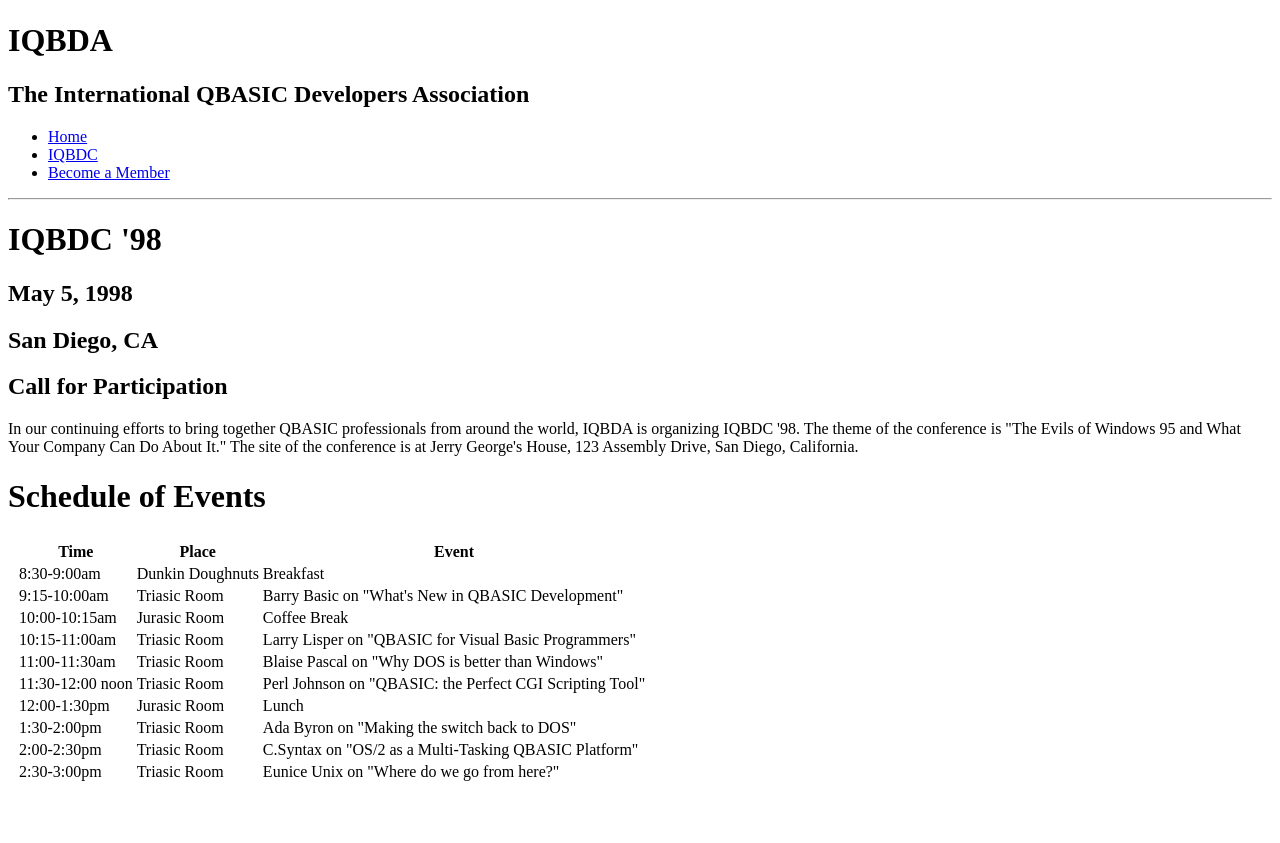
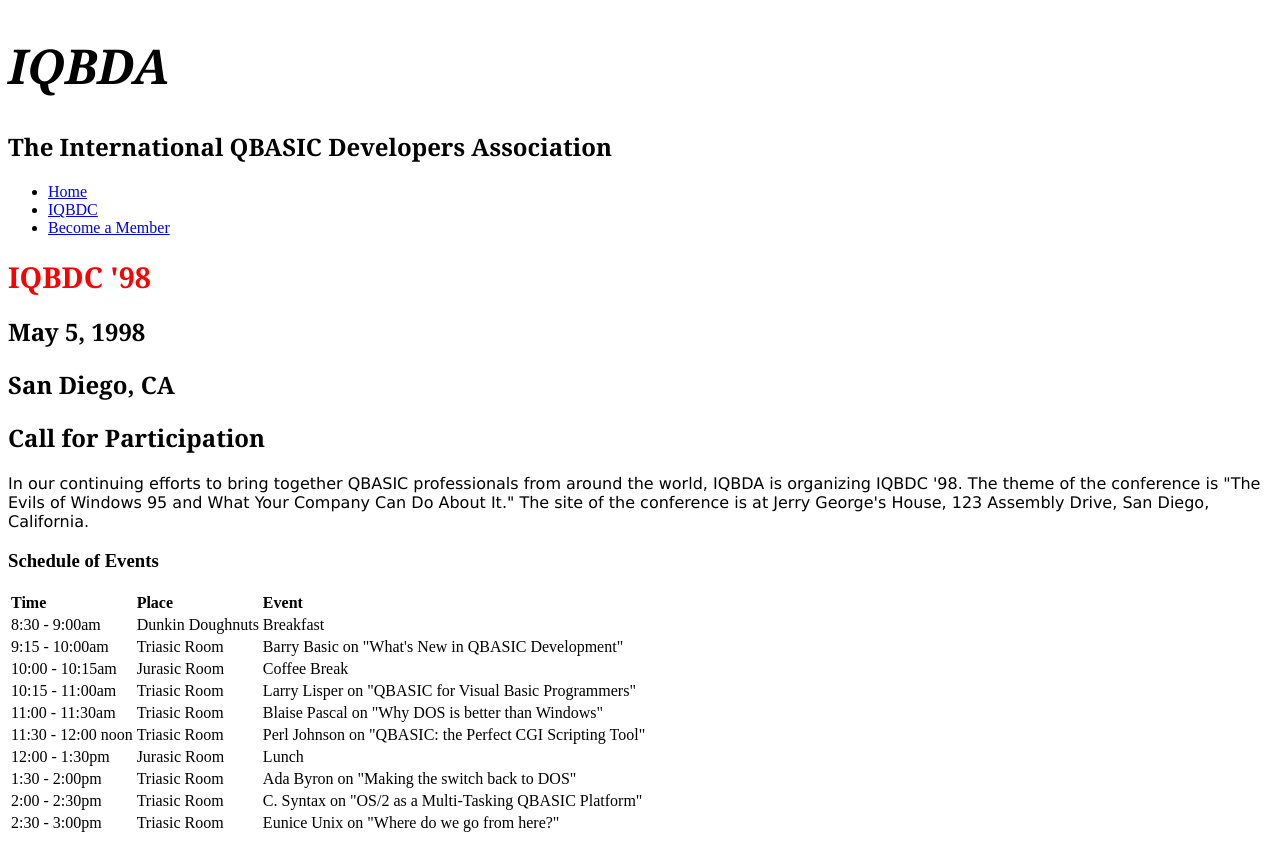
Before and after one commit to bmalen16/igbda, a plain HTML site: page iqbdc.html in a window 1280 px wide. Shown: the part 71-914 px from the top of the page. Before the commit the page ends 863 px from the top, so only its background shows below. Drawn offline with Linux system fonts and the light colour scheme.

Commit message:
Completed Part 4

```diff
--- /dev/null
+++ b/base.css
@@ -0,0 +1,5 @@
+#page-header h1 {font-family: "Georgia", "Times", serif;font-style: italic;font-size: 3em;}
+#page-header h2 {font-weight: bolder;font-size: 1.5em;}
+#page-title h1 {font-family: "Georgia", "Times", serif;font-weight: bold;font-size: 1.8em;}
+h2 {font-family: "Georgia", "Times", serif;font-weight: bolder;font-size: 1.5em;}
+p {font-family: Verdana, Helvetica, Arial, sans-serif;font-weight: normal;font-size: 1em;}
--- a/iqbdc.html
+++ b/iqbdc.html
@@ -2,20 +2,21 @@
 <html>
   <head>
     <meta charset="utf-8">
-    <title>IQBDA</title>
+    <title>IQBDC '98</title>
     <link rel="stylesheet" type="text/css" href="base.css" media="screen" />
   </head>
+  <style>
+  th {text-align: left;}
+  #page-title h1 {color: red;}
+
+  </style>
   <body>
     <div id="page-wrapper">
-
-      <div id="header">
-        <img alt="IQBDA logo" width="102" height="60" src="Skittles.gif">
-
+      <header id="page-header">
+        <img width="102" height="60" src="Skittles.gif" alt="logo">
         <h1>IQBDA</h1>
-
-        <h2>The International QBASIC Developers
-          Association</h2>
-      </div>
+        <h2>The International QBASIC Developers Association</h2>
+      </header>
 
       <nav id="navbar">
         <ul>
@@ -28,81 +29,32 @@
           <li>
             <a href="member.html">Become a Member</a>
           </li>
-
         </ul>
       </nav>
-      <hr>
-<heading>
+      <div id="content">
+        <header id="page-title">
           <h1>IQBDC '98</h1>
-<header="page-header">
           <h2>May 5, 1998</h2>
           <h2>San Diego, CA</h2>
           <h2>Call for Participation</h2>
         </header>
 
         <p>In our continuing efforts to bring together QBASIC professionals from around the world, IQBDA is organizing IQBDC '98. The theme of the conference is "The Evils of Windows 95 and What Your Company Can Do About It." The site of the conference is at Jerry George's House, 123 Assembly Drive, San Diego, California.</p>
+        <h3>Schedule of Events</h3>
         <table>
-<h1>Schedule of Events</h1>
-<tr>
-<th rowspan="12">&nbsp;</th>
-<th colspan="3"></th>
-</tr>
-<tr>
-<th> Time</th>
-<th> Place</th>
-<th> Event</th>
-</tr>
-<tr>
-<td>8:30-9:00am</td>
-<td>Dunkin Doughnuts</td>
-<td>Breakfast</td>
-</tr>
-<tr>
-<td>9:15-10:00am</td>
-<td>Triasic Room</td>
-<td>Barry Basic on "What's New in QBASIC Development"</td>
-</tr>
-<tr>
-<td>10:00-10:15am</td>
-<td>Jurasic Room</td>
-<td>Coffee Break</td>
-</tr>
-<tr>
-<td>10:15-11:00am</td>
-<td>Triasic Room</td>
-<td>Larry Lisper on "QBASIC for Visual Basic Programmers"</td>
-</tr>
-<tr>
-<td>11:00-11:30am</td>
-<td>Triasic Room</td>
-<td>Blaise Pascal on "Why DOS is better than Windows"</td>
-</tr>
-<tr>
-<td>11:30-12:00 noon</td>
-<td>Triasic Room</td>
-<td>Perl Johnson on "QBASIC: the Perfect CGI Scripting Tool"</td>
-</tr>
-<tr>
-<td>12:00-1:30pm</td>
-<td>Jurasic Room</td>
-<td>Lunch</td>
-</tr>
-<tr>
-<td>1:30-2:00pm</td>
-<td>Triasic Room</td>
-<td>Ada Byron on "Making the switch back to DOS"</td>
-</tr>
-<tr>
-<td>2:00-2:30pm</td>
-<td>Triasic Room</td>
-<td>C.Syntax on "OS/2 as a Multi-Tasking QBASIC Platform"</td>
-</tr>
-<tr>
-<td>2:30-3:00pm</td>
-<td>Triasic Room</td>
-<td>Eunice Unix on "Where do we go from here?"</td>
-</tr>
+          <tr><th>Time</th><th>Place</th><th>Event</th></tr>
+          <tr><td>8:30 - 9:00am</td><td>Dunkin Doughnuts</td><td>Breakfast</td></tr>
+          <tr><td>9:15 - 10:00am</td><td>Triasic Room</td><td>Barry Basic on "What's New in QBASIC Development"</td></tr>
+          <tr><td>10:00 - 10:15am</td><td>Jurasic Room</td><td>Coffee Break</td></tr>
+          <tr><td>10:15 - 11:00am</td><td>Triasic Room</td><td>Larry Lisper on "QBASIC for Visual Basic Programmers"</td></tr>
+          <tr><td>11:00 - 11:30am</td><td>Triasic Room</td><td> Blaise Pascal on "Why DOS is better than Windows"</td></tr>
+          <tr><td>11:30 - 12:00 noon</td><td>Triasic Room</td><td> Perl Johnson on "QBASIC: the Perfect CGI Scripting Tool"</td></tr>
+          <tr><td>12:00 - 1:30pm</td><td>Jurasic Room</td><td>Lunch</td></tr>
+          <tr><td>1:30 - 2:00pm</td><td>Triasic Room</td><td>Ada Byron on "Making the switch back to DOS"</td></tr>
+          <tr><td>2:00 - 2:30pm</td><td>Triasic Room</td><td>C. Syntax on "OS/2 as a Multi-Tasking QBASIC Platform"</td></tr>
+          <tr><td>2:30 - 3:00pm</td><td>Triasic Room</td><td>Eunice Unix on "Where do we go from here?"</td></tr>
         </table>
-
-</head>
+      </div>
+    </div>
+  </body>
 </html>
```
Also changed, not shown: index.html (+7 -13 lines), member.html (+33 -25 lines). Lines whose indentation alone changed are shown as unchanged.
